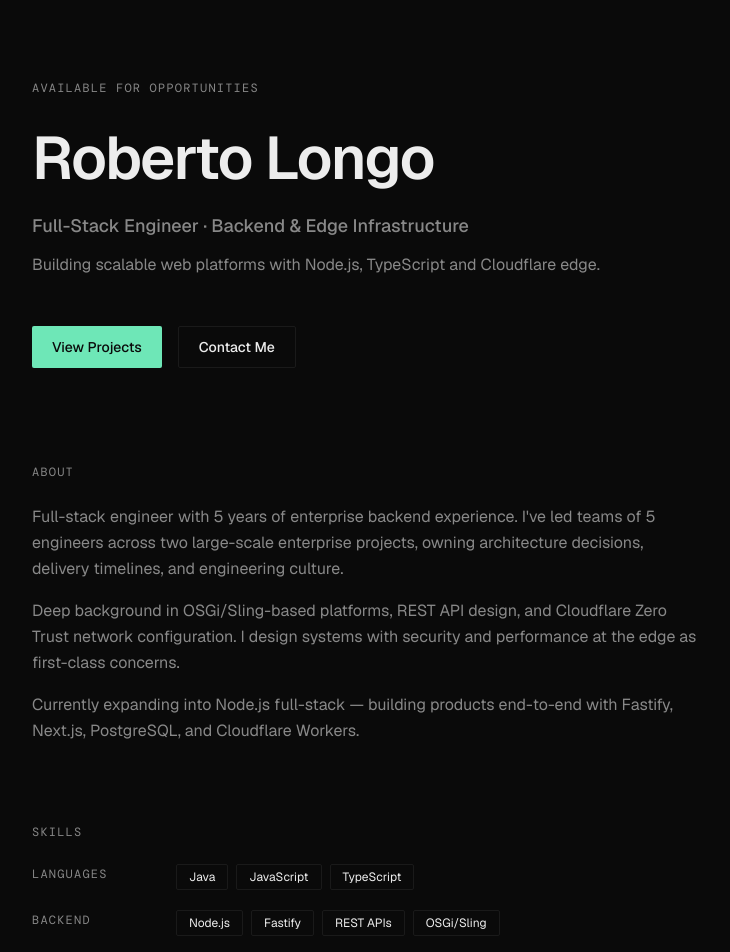
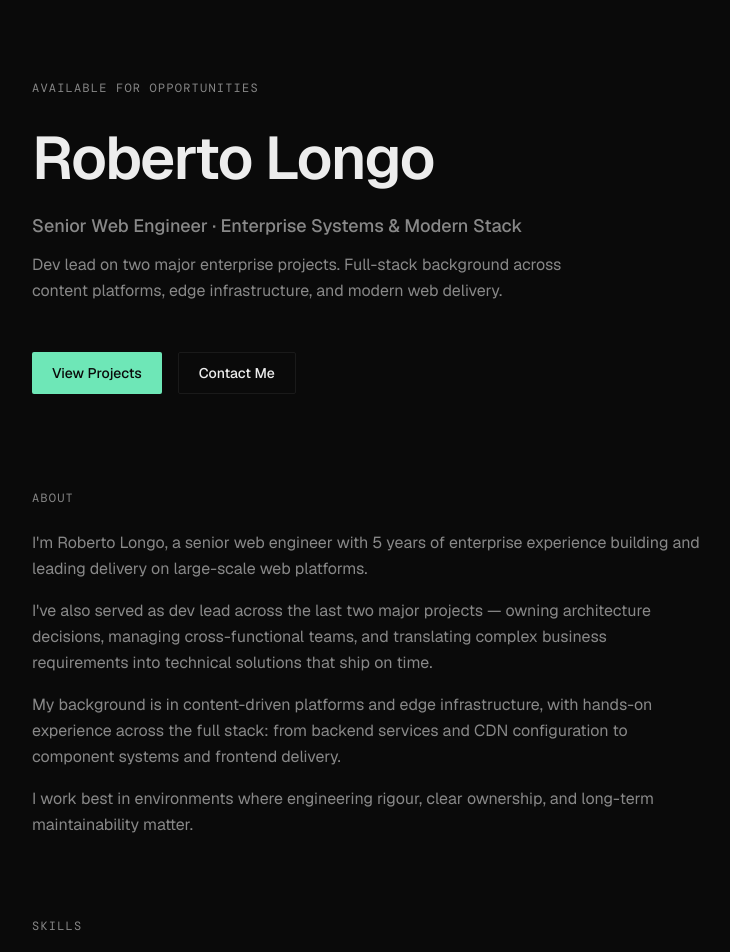
Before and after one commit to roberto-longo-dev/portfolio-v1, a Next.js app: page / in a window 1280 px wide. Shown: the top 952 px of the page, without its empty margins (184-914 px from the left). Built offline with nearby package versions, Linux system fonts and the light colour scheme; a web font is replaced by a local one.

Commit message:
feat - project: content refining

```diff
--- a/components/sections/About.tsx
+++ b/components/sections/About.tsx
@@ -6,18 +6,22 @@ export default function About() {
       <SectionLabel>About</SectionLabel>
       <div className="mt-6 space-y-4 max-w-2xl text-muted leading-relaxed">
         <p>
-          Full-stack engineer with 5 years of enterprise backend experience. I&apos;ve led teams
-          of 5 engineers across two large-scale enterprise projects, owning architecture
-          decisions, delivery timelines, and engineering culture.
+          I&apos;m Roberto Longo, a senior web engineer with 5 years of enterprise experience
+          building and leading delivery on large-scale web platforms.
         </p>
         <p>
-          Deep background in OSGi/Sling-based platforms, REST API design, and Cloudflare Zero
-          Trust network configuration. I design systems with security and performance at the
-          edge as first-class concerns.
+          I&apos;ve also served as dev lead across the last two major projects — owning architecture decisions,
+          managing cross-functional teams, and translating complex business requirements into
+          technical solutions that ship on time.
         </p>
         <p>
-          Currently expanding into Node.js full-stack — building products end-to-end with
-          Fastify, Next.js, PostgreSQL, and Cloudflare Workers.
+          My background is in content-driven platforms and edge infrastructure, with hands-on
+          experience across the full stack: from backend services and CDN configuration to
+          component systems and frontend delivery.
+        </p>
+        <p>
+          I work best in environments where engineering rigour, clear ownership, and long-term
+          maintainability matter.
         </p>
       </div>
     </section>
--- a/components/sections/Contact.tsx
+++ b/components/sections/Contact.tsx
@@ -23,7 +23,7 @@ export default function Contact() {
     <section id="contact" className="pb-24">
       <SectionLabel>Contact</SectionLabel>
       <p className="mt-6 text-muted text-sm max-w-md leading-relaxed mb-8">
-        Open to full-time roles and select freelance projects. Reach out via email or connect
+        Open to full-time roles and select freelance projects.<br /> Reach out via email or connect
         on LinkedIn.
       </p>
       <div className="space-y-3">
--- a/components/sections/Hero.tsx
+++ b/components/sections/Hero.tsx
@@ -16,11 +16,11 @@ export default function Hero() {
       </h1>
 
       <p className="text-lg text-muted font-medium mb-3">
-        Full-Stack Engineer · Backend &amp; Edge Infrastructure
+        Senior Web Engineer · Enterprise Systems &amp; Modern Stack
       </p>
 
       <p className="text-base text-muted max-w-xl leading-relaxed mb-12">
-        Building scalable web platforms with Node.js, TypeScript and Cloudflare edge.
+          Dev lead on two major enterprise projects. Full-stack background across content platforms, edge infrastructure, and modern web delivery.
       </p>
 
       <div className="flex flex-wrap gap-4">
--- a/components/sections/Projects.tsx
+++ b/components/sections/Projects.tsx
@@ -4,7 +4,7 @@ import SectionLabel from "@/components/ui/SectionLabel";
 const projects = [
   {
     title: "BetPlatform",
-    subtitle: null,
+    subtitle: "Node.js · Fastify · Cloudflare Workers",
     description:
       "Enterprise betting platform: JWT auth, geoblocking via Cloudflare Workers, real-time WebSockets, PostgreSQL.",
     badge: "Live",
@@ -20,7 +20,7 @@ const projects = [
     subtitle: "AEM Edge Delivery Services",
     description:
       "Zero Trust security architecture, component acceleration framework, and multi-language governance for a European pharma corporate client.",
-    badge: "Deloitte Digital · 2024",
+    badge: "Deloitte Digital · 2025",
     slug: "aem-eds",
     stack: ["AEM EDS", "Cloudflare Workers", "Zero Trust", "Azure AD", "Vanilla JS", "Universal Editor"],
     links: [
```
